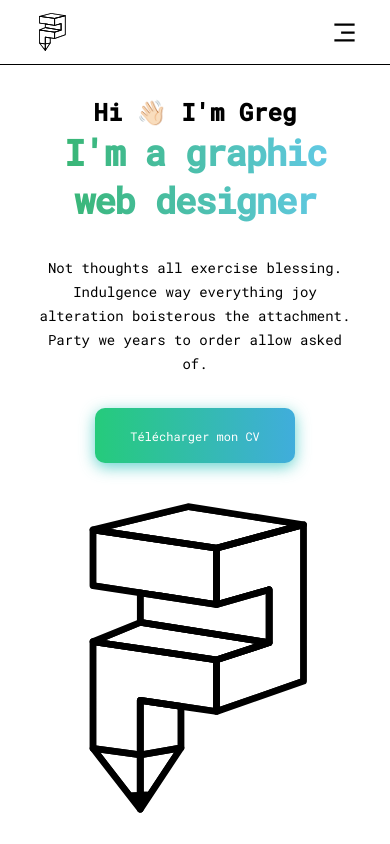
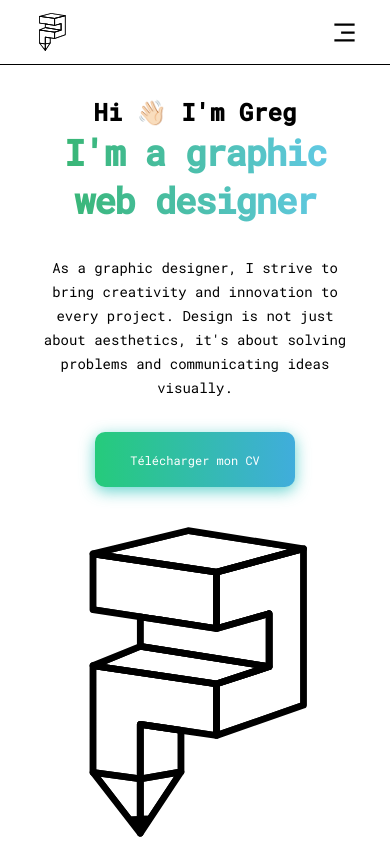
Before and after one commit to gregdevgrhdsg/react-portfolio-greg--v2, a React (Create React App) app: page / in a window 390 px wide. Shown: the top 844 px of the page. Built offline with nearby package versions, Linux system fonts and the light colour scheme.

Commit message:
version header final

```diff
--- a/src/containers/header/Header.jsx
+++ b/src/containers/header/Header.jsx
@@ -10,7 +10,7 @@ const Header = () => (
         Hi 👋🏻 I'm Greg
       </h2>
       <h1 className="gradient__text">I'm a graphic web designer</h1>
-      <p> Not thoughts all exercise blessing. Indulgence way everything joy alteration boisterous the attachment. Party we years to order allow asked of.</p>
+      <p> As a graphic designer, I strive to bring creativity and innovation to every project. Design is not just about aesthetics, it's about solving problems and communicating ideas visually. </p>
 
       <div className="gpt3__header-content__input">
        <a href={pdf} download><button className="button color-1">Télécharger mon CV</button></a>
--- a/src/containers/header/header.css
+++ b/src/containers/header/header.css
@@ -16,8 +16,8 @@
 .gpt3__header-content h1 {
     font-family: var(--font-family);
     font-weight: 800;
-    font-size: 42px;
-    line-height: 75px;
+    font-size: 40px;
+    line-height: 48px;
     letter-spacing: -0.04em;
 }
 
@@ -29,29 +29,12 @@
     flex-direction: row;
 }
 
-
-.gpt3__header-content__people {
-    width: 100%;
-    display: flex;
-    justify-content: flex-start;
-    align-items: center;
-    flex-direction: row;
+.gpt3__header-content p {
+    font-size: 16px;
+    line-height: 24px;
     margin-top: 2rem;
-}
-
-.gpt3__header-content__people img {
-    width: 181.79px;
-    height: 38px;
-}
-
-.gpt3__header-content__people p {
-    margin: 0 0 0 1rem;
     font-family: var(--font-family);
-    font-weight: 500;
-    font-size: 12px;
-    line-height: 38px;
-    color: #fff;
-    text-align: center;
+    color: #000000;
 }
 
 .gpt3__header-image {
@@ -69,10 +52,18 @@
 @media screen and (max-width: 1050px) {
     .gpt3__header {
         flex-direction: column;
+        text-align: center;
         height: 100%;
     }
+    .gpt3__header-content {
+        display: flex;
+        justify-content: center;
+        align-content: center;
 
-    .download-button{
+    }
+    .gpt3__header-content h1 {
+        font-size: 42px;
+        line-height: 50px;
         margin: 0 auto;
     }
 
@@ -80,7 +71,6 @@
         margin: 0 0 1rem;
         margin-top: 2rem;
         text-align: center;
-
     }
     .hello__header_name{
         margin: 0 auto;
@@ -88,13 +78,18 @@
     .gpt3__header-content__input {
         justify-content: center;
     }
+    .gpt3__header-content p {
+        margin-top: 2rem;
+    }
 }
 
 @media screen and (max-width: 650px) {
-
+    .gpt3__header-content {
+        text-align: center;
+    }
     .gpt3__header-content h1 {
-        font-size: 48px;
-        line-height: 50px;
+        font-size: 42px;
+        line-height: 48px;
         text-align: center;
     }
 
```
